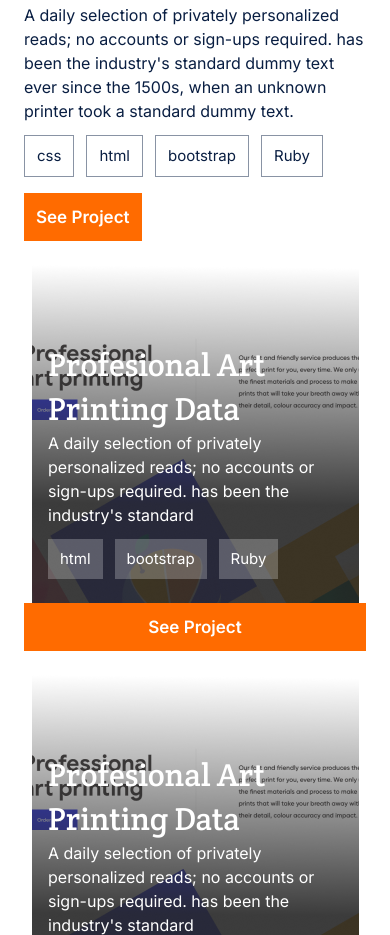
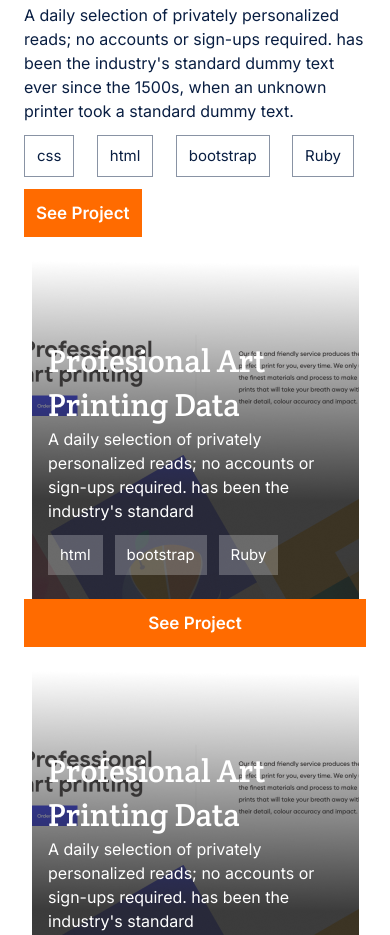
Before and after one commit to jchernandez87/My-Portfolio, a plain HTML site: page index.html in a window 390 px wide. Shown: the part 1311-2246 px from the top of the page. Drawn offline with Linux system fonts and the light colour scheme.

Commit message:
Change TagGroup Display To Flex

```diff
--- a/index.css
+++ b/index.css
@@ -312,7 +312,9 @@
 
   .tagGroup {
     margin: 12px 0;
-    display: inline-block;
+    display: flex;
+    flex-direction: row;
+    justify-content: space-between;
     font-family: 'Inter', sans-serif;
     font-weight: 500;
     font-size: 15px;
@@ -321,7 +323,6 @@
   }
 
   .tagGroup div {
-    float: left;
     margin-right: 12px;
     padding: 10px 12px;
     border: 1px solid #8993a4;
```
